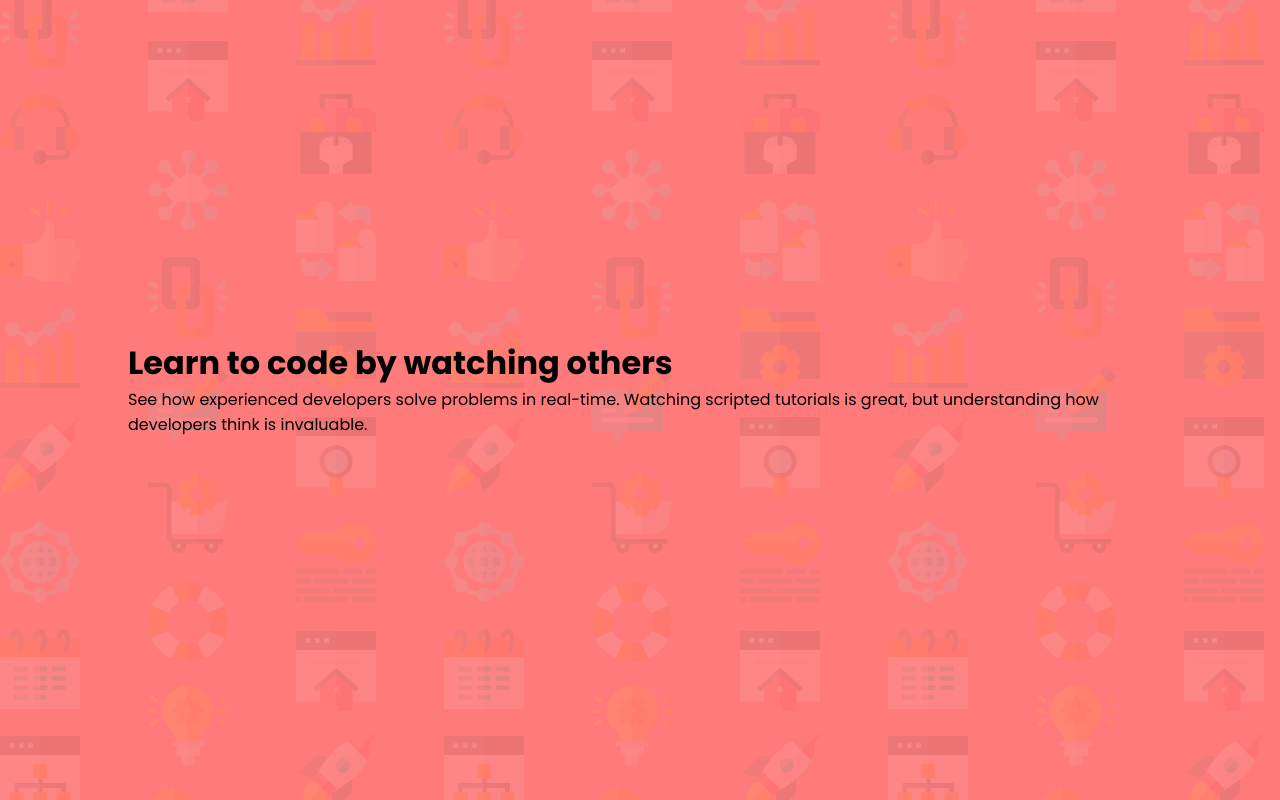
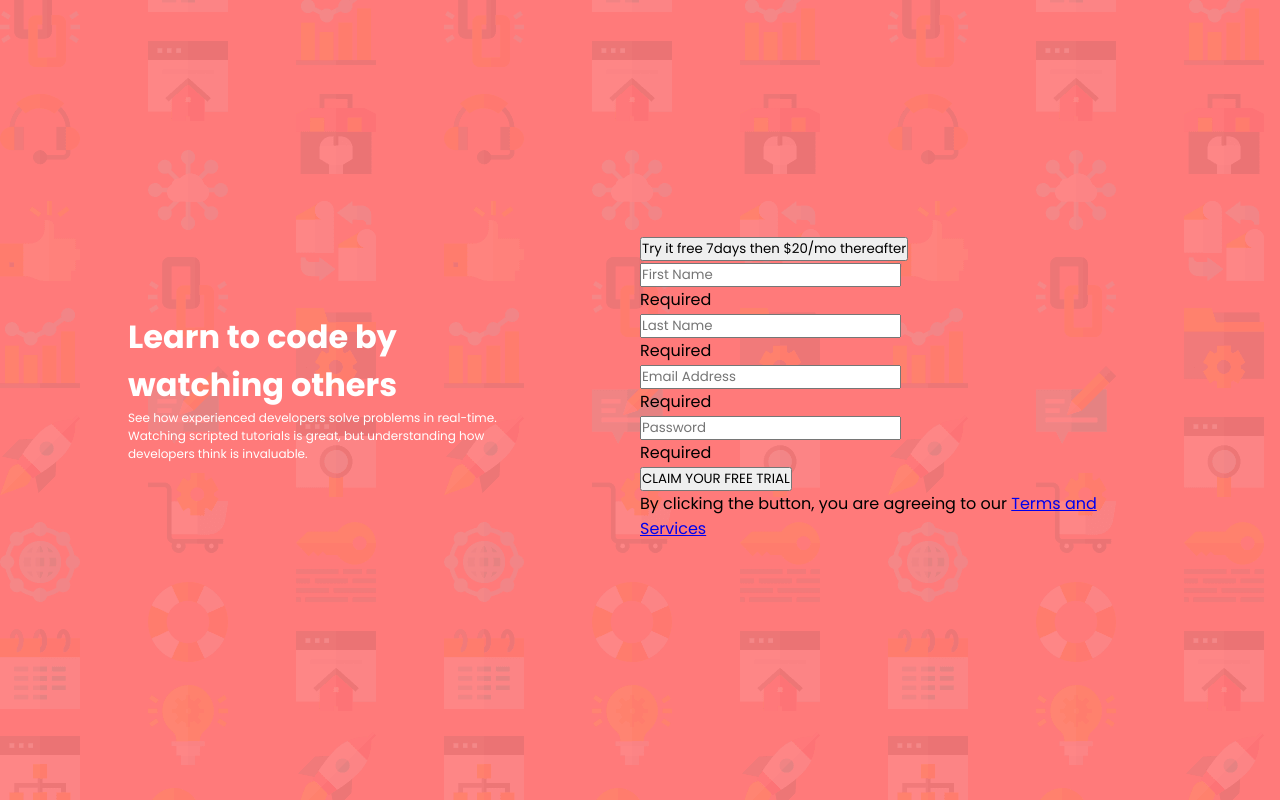
Before and after one commit to rambey-coder/signup-form, a plain HTML site: page files/index.html in a window 1280 px wide. Drawn offline with Linux system fonts and the light colour scheme.

Commit message:
structure build

```diff
--- a/files/index.html
+++ b/files/index.html
@@ -18,7 +18,28 @@
             <p>See how experienced developers solve problems in real-time. Watching scripted tutorials is great,
             but understanding how developers think is invaluable.</p>
         </di>
-        <div class="card2"></div>
+        <div class="card2">
+            <button class="top-btn">
+                Try it free 7days
+                <span>then $20/mo thereafter</span>
+            </button>
+
+            <div class="form-container">
+                <form>
+                    <input type="text" placeholder="First Name">
+                    <p>Required</p>
+                    <input type="text" placeholder="Last Name">
+                    <p>Required</p>
+                    <input type="text" placeholder="Email Address">
+                    <p>Required</p>
+                    <input type="password" placeholder="Password">
+                    <p>Required</p>
+
+                    <button class="submit">CLAIM YOUR FREE TRIAL</button>
+                </form>
+                <p>By clicking the button, you are agreeing to our <a href="#">Terms and Services</a></p>
+            </div>
+        </div>
     </div>
 
     <script src="app.js"></script>
--- a/files/style.css
+++ b/files/style.css
@@ -17,4 +17,25 @@ body {
 .container {
     width: 80%;
     margin: auto;
+    display: flex;
+    align-items: center;
+    justify-content: space-between;
 }
+
+.card1 {
+    width: 40%;
+}
+
+.card1 > h1 {
+    color: #fff;
+    font-weight: 700;
+}
+
+.card1 > p {
+    color: #fff;
+    font-size: 12px;
+}
+
+.card2 {
+    width: 50%;
+}
```
